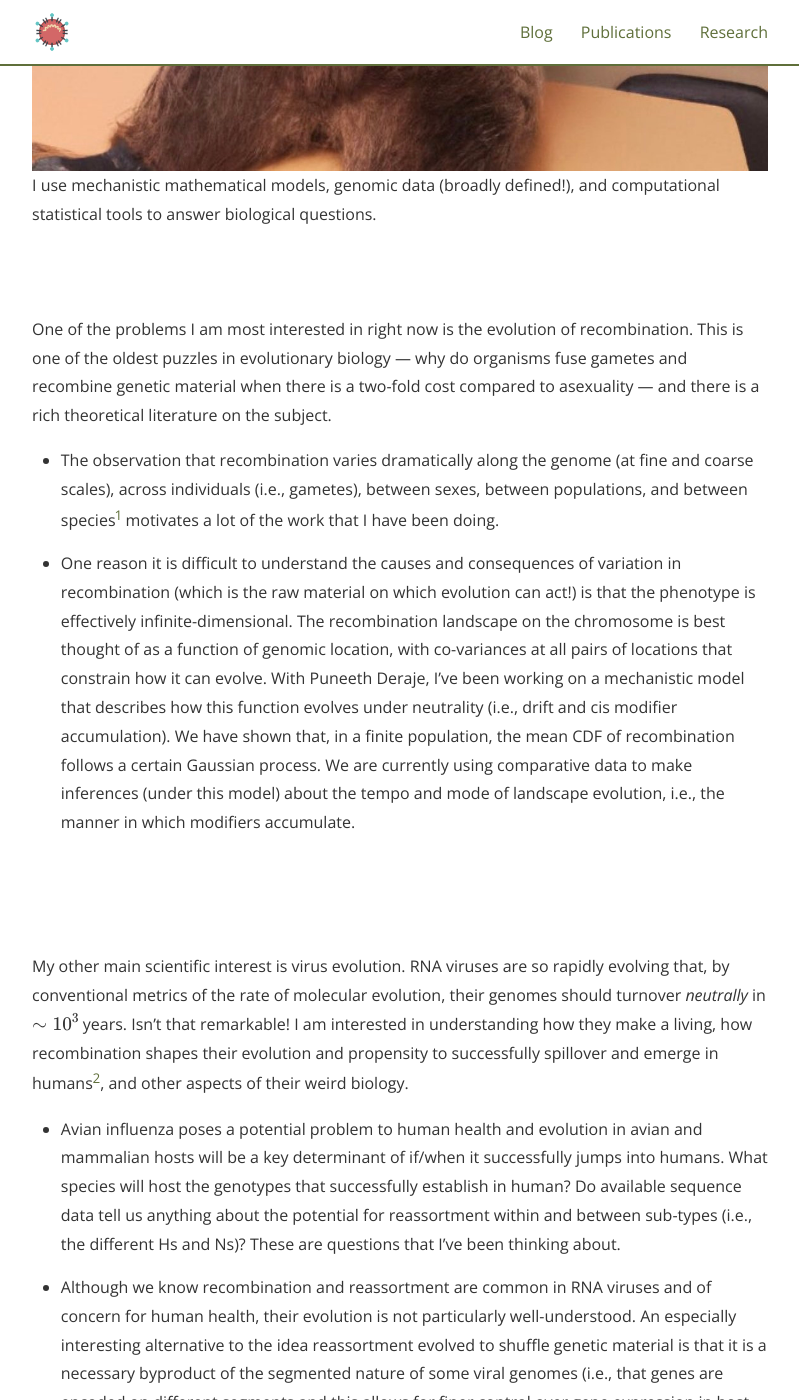
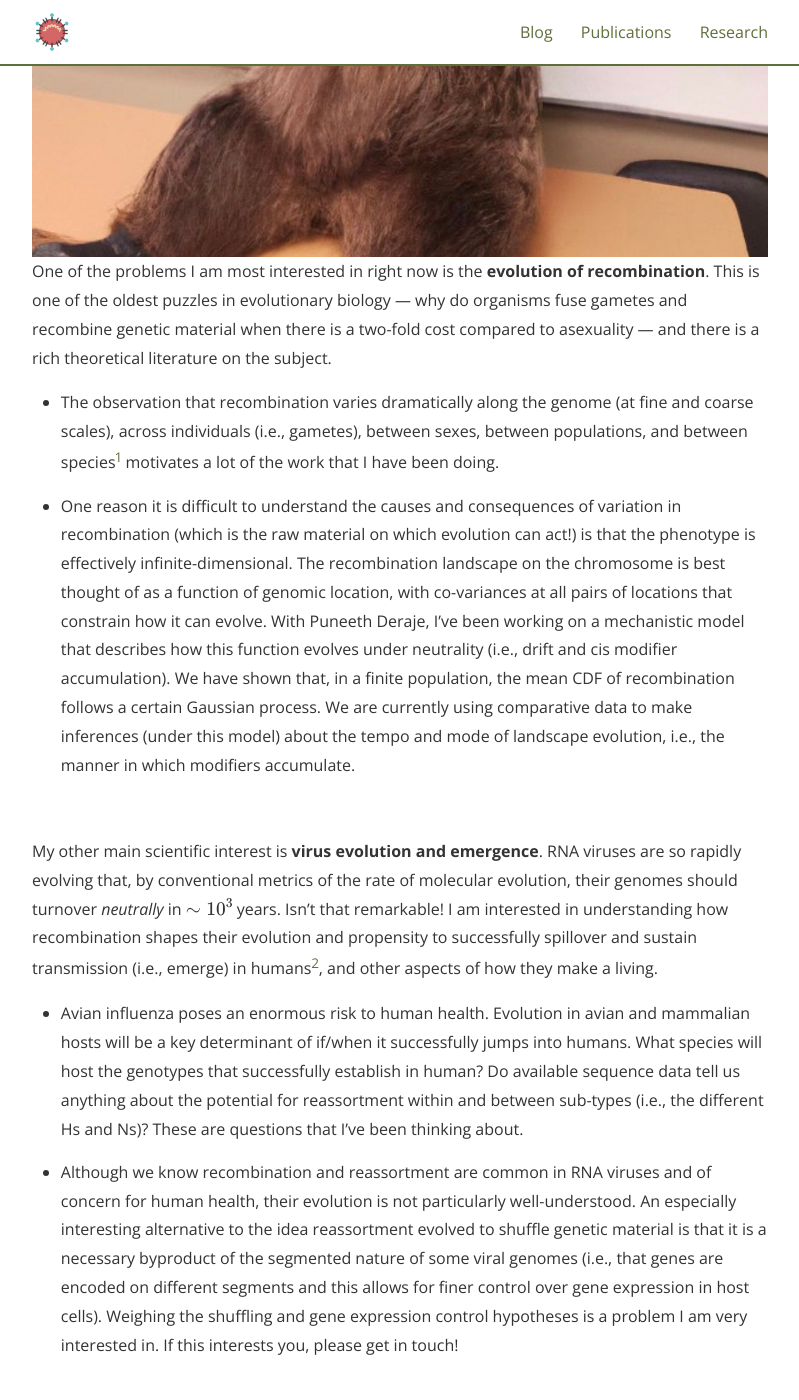
Before and after one commit to metekaanyuksel/metekaanyuksel.github.io, a Jekyll site: the page built from research.md, in a window 1280 px wide and 1400 px high, scrolled down 773 px. Shown: the whole window, without its empty margins (240-1039 px from the left). Built offline with Jekyll 4.4.1, drawn with Linux system fonts in a browser that asks for light colours; nearby versions of some CDN libraries; some web fonts are replaced.

Commit message:
more spacing fixes lol

```diff
--- a/research.md
+++ b/research.md
@@ -5,27 +5,23 @@ permalink: /research/
 main_nav: true
 ---
 
-<img src="/assets/bear.JPG" align="left" style="width: 100%; max-width: none;">
-
-I use mechanistic mathematical models, genomic data (broadly defined!), and computational statistical tools to answer biological questions.
+**I use mechanistic mathematical models, genomic data (broadly defined!), and computational statistical tools to answer biological questions.**
 
 <br>
+<img src="/assets/bear.JPG" align="left" style="width: 100%; max-width: none;">
 <br>
 
-One of the problems I am most interested in right now is the evolution of recombination. This is one of the oldest puzzles in evolutionary biology --- why do organisms fuse gametes and recombine genetic material when there is a two-fold cost compared to asexuality --- and there is a rich theoretical literature on the subject.
+One of the problems I am most interested in right now is the **evolution of recombination**. This is one of the oldest puzzles in evolutionary biology --- why do organisms fuse gametes and recombine genetic material when there is a two-fold cost compared to asexuality --- and there is a rich theoretical literature on the subject.
 
 - The observation that recombination varies dramatically along the genome (at fine and coarse scales), across individuals (i.e., gametes), between sexes, between populations, and between species[^1] motivates a lot of the work that I have been doing.
 
 - One reason it is difficult to understand the causes and consequences of variation in recombination (which is the raw material on which evolution can act!) is that the phenotype is effectively infinite-dimensional. The recombination landscape on the chromosome is best thought of as a function of genomic location, with co-variances at all pairs of locations that constrain how it can evolve. With Puneeth Deraje, I've been working on a mechanistic model that describes how this function evolves under neutrality (i.e., drift and cis modifier accumulation). We have shown that, in a finite population, the mean CDF of recombination follows a certain Gaussian process. We are currently using comparative data to make inferences (under this model) about the tempo and mode of landscape evolution, i.e., the manner in which modifiers accumulate.
 
 <br>
-<br>
-&nbsp;
-<br>
 
-My other main scientific interest is virus evolution. RNA viruses are so rapidly evolving that, by conventional metrics of the rate of molecular evolution, their genomes should turnover _neutrally_ in $\sim 10^3$ years. Isn't that remarkable! I am interested in understanding how they make a living, how recombination shapes their evolution and propensity to successfully spillover and emerge in humans[^2], and other aspects of their weird biology.
+My other main scientific interest is **virus evolution and emergence**. RNA viruses are so rapidly evolving that, by conventional metrics of the rate of molecular evolution, their genomes should turnover _neutrally_ in $\sim 10^3$ years. Isn't that remarkable! I am interested in understanding how recombination shapes their evolution and propensity to successfully spillover and sustain transmission (i.e., emerge) in humans[^2], and other aspects of how they make a living.
 
-- Avian influenza poses a potential problem to human health and evolution in avian and mammalian hosts will be a key determinant of if/when it successfully jumps into humans. What species will host the genotypes that successfully establish in human? Do available sequence data tell us anything about the potential for reassortment within and between sub-types (i.e., the different Hs and Ns)? These are questions that I've been thinking about.
+- Avian influenza poses an enormous risk to human health. Evolution in avian and mammalian hosts will be a key determinant of if/when it successfully jumps into humans. What species will host the genotypes that successfully establish in human? Do available sequence data tell us anything about the potential for reassortment within and between sub-types (i.e., the different Hs and Ns)? These are questions that I've been thinking about.
 
 - Although we know recombination and reassortment are common in RNA viruses and of concern for human health, their evolution is not particularly well-understood. An especially interesting alternative to the idea reassortment evolved to shuffle genetic material is that it is a necessary byproduct of the segmented nature of some viral genomes (i.e., that genes are encoded on different segments and this allows for finer control over gene expression in host cells). Weighing the shuffling and gene expression control hypotheses is a problem I am very interested in. If this interests you, please get in touch!
 
```
